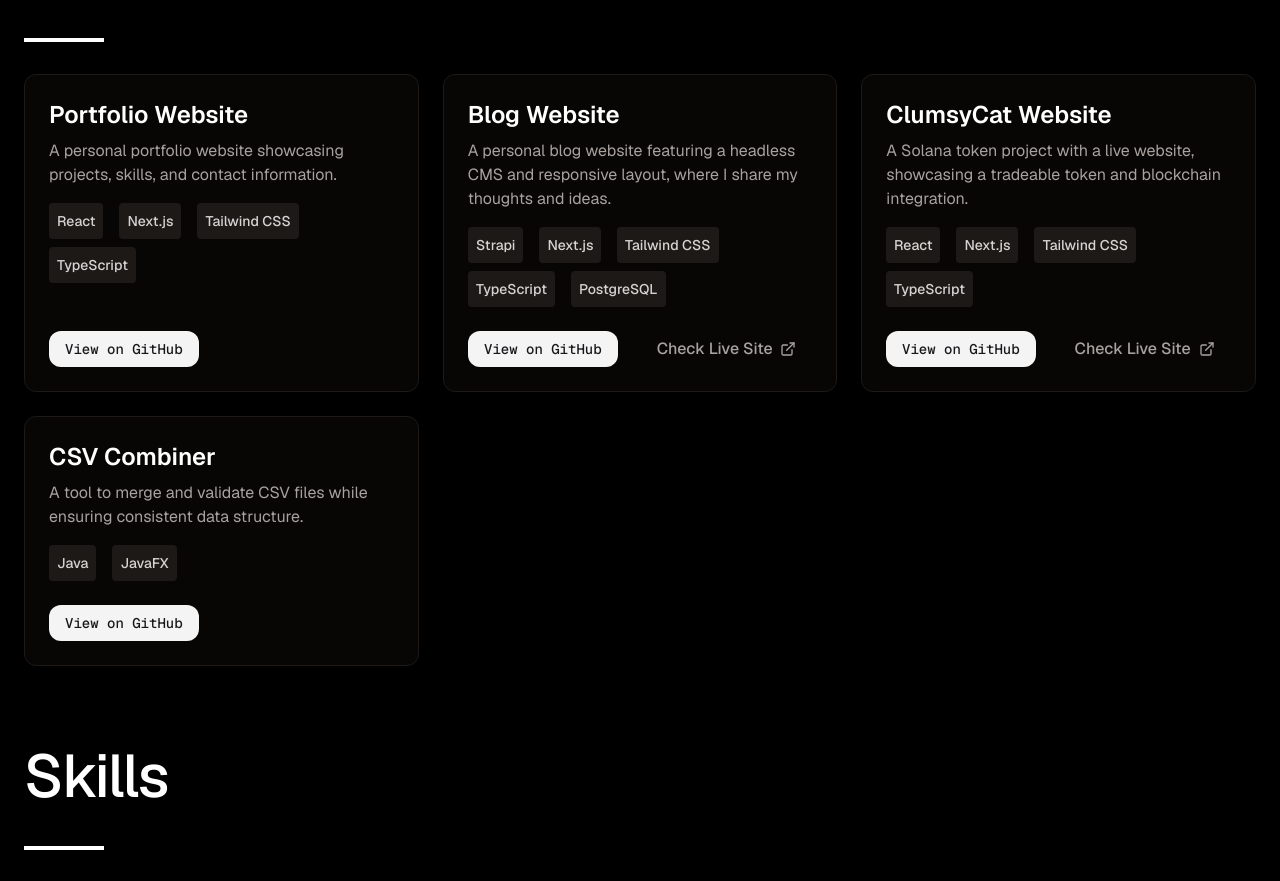
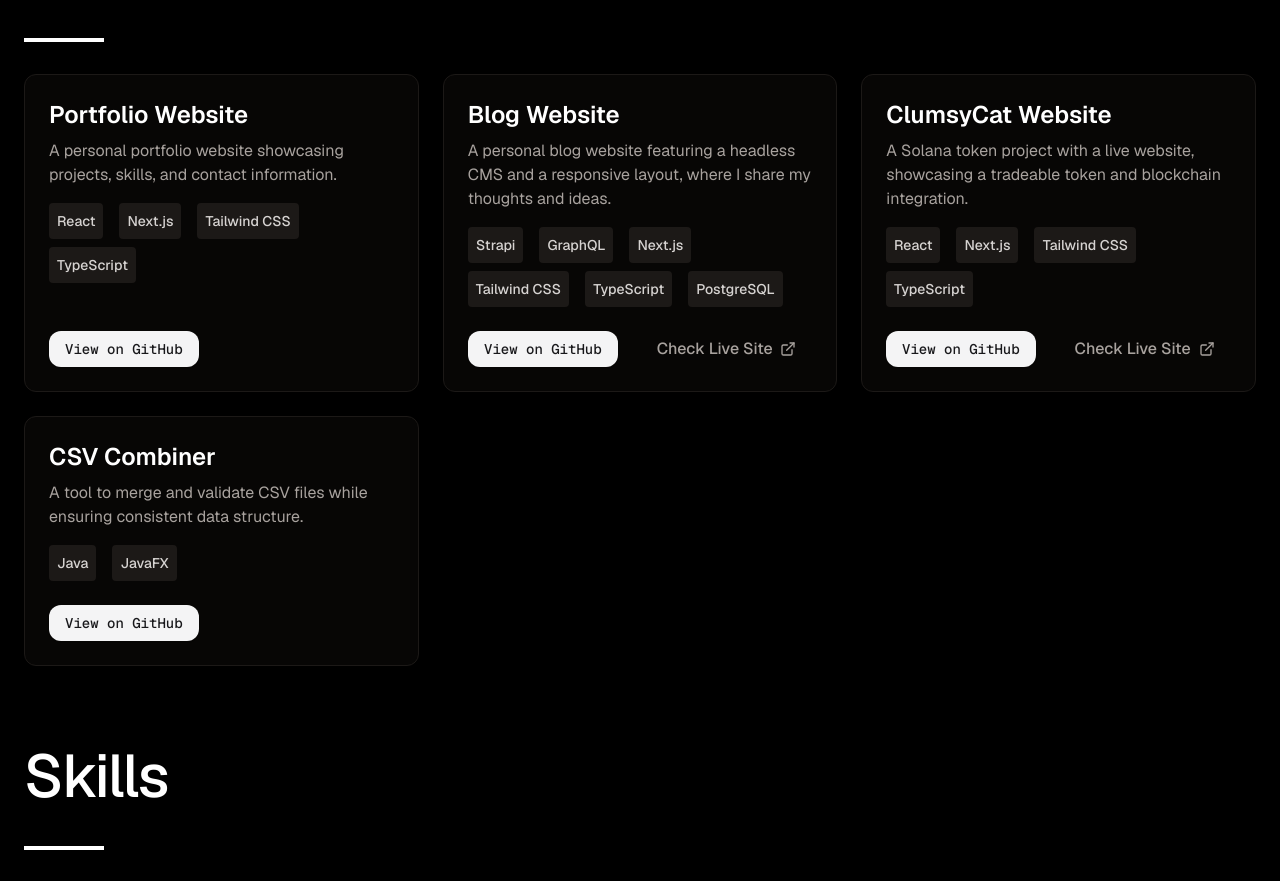
Before and after one commit to dustij/dusti-portfolio-site, a Next.js app: page / in a window 1280 px wide. Shown: the part 980-1861 px from the top of the page. Built offline with nearby package versions, Linux system fonts and the light colour scheme.

Commit message:
added graphql to tech for blog project

```diff
--- a/src/constants/index.ts
+++ b/src/constants/index.ts
@@ -64,9 +64,9 @@ export const PROJECTS = [
     {
         title: "Blog Website",
         description:
-            "A personal blog website featuring a headless CMS and responsive layout, where I share my thoughts and ideas.",
+            "A personal blog website featuring a headless CMS and a responsive layout, where I share my thoughts and ideas.",
         site: "https://blog.dustijohnson.com",
-        technologies: ["Strapi", "Next.js", "Tailwind CSS", "TypeScript", "PostgreSQL"],
+        technologies: ["Strapi", "GraphQL", "Next.js", "Tailwind CSS", "TypeScript", "PostgreSQL"],
         link: "https://github.com/dustij/my-blog",
     },
     {
```
